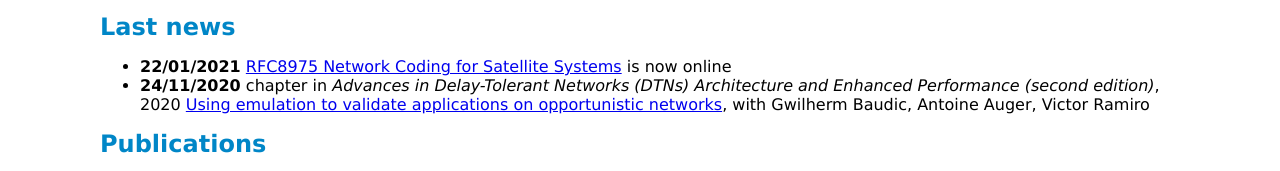
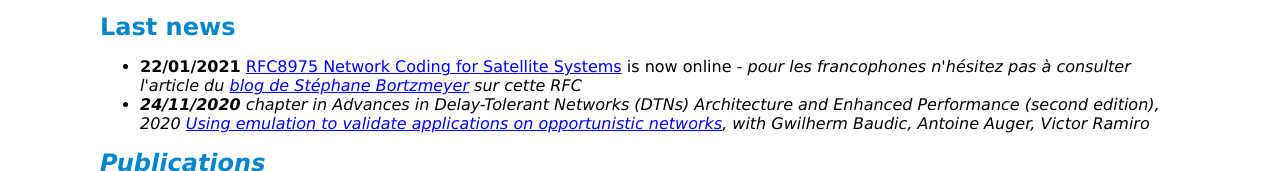
Before and after one commit to elochin/elochin.github.io, a plain HTML site: page index.html in a window 1280 px wide. Shown: the part 623-794 px from the top of the page. Drawn offline with Linux system fonts and the light colour scheme.

Commit message:
Update RFC

```diff
--- a/index.html
+++ b/index.html
@@ -47,7 +47,7 @@ He is now full professor at <a href="http://www.enac.fr">ENAC</a> since April 20
 
 <h1>Last news</h1>
 <ul>
-<li><b>22/01/2021</b> <a href="https://www.rfc-editor.org/rfc/rfc8975.txt">RFC8975 Network Coding for Satellite Systems</a> is now online
+<li><b>22/01/2021</b> <a href="https://www.rfc-editor.org/rfc/rfc8975.txt">RFC8975 Network Coding for Satellite Systems</a> is now online - <em>pour les francophones n'hésitez pas à consulter l'article du <a href="https://www.bortzmeyer.org/8975.html">blog de Stéphane Bortzmeyer</a> sur cette RFC
 <li><strong>24/11/2020</strong> chapter in <em>Advances in Delay-Tolerant Networks (DTNs) Architecture and Enhanced Performance (second edition)</em>, 2020 <a href="../../hal-03020754" target="_blank">Using emulation to validate applications on opportunistic networks</a>, with Gwilherm Baudic, Antoine Auger, Victor Ramiro</li>
 </ul>
 
```
